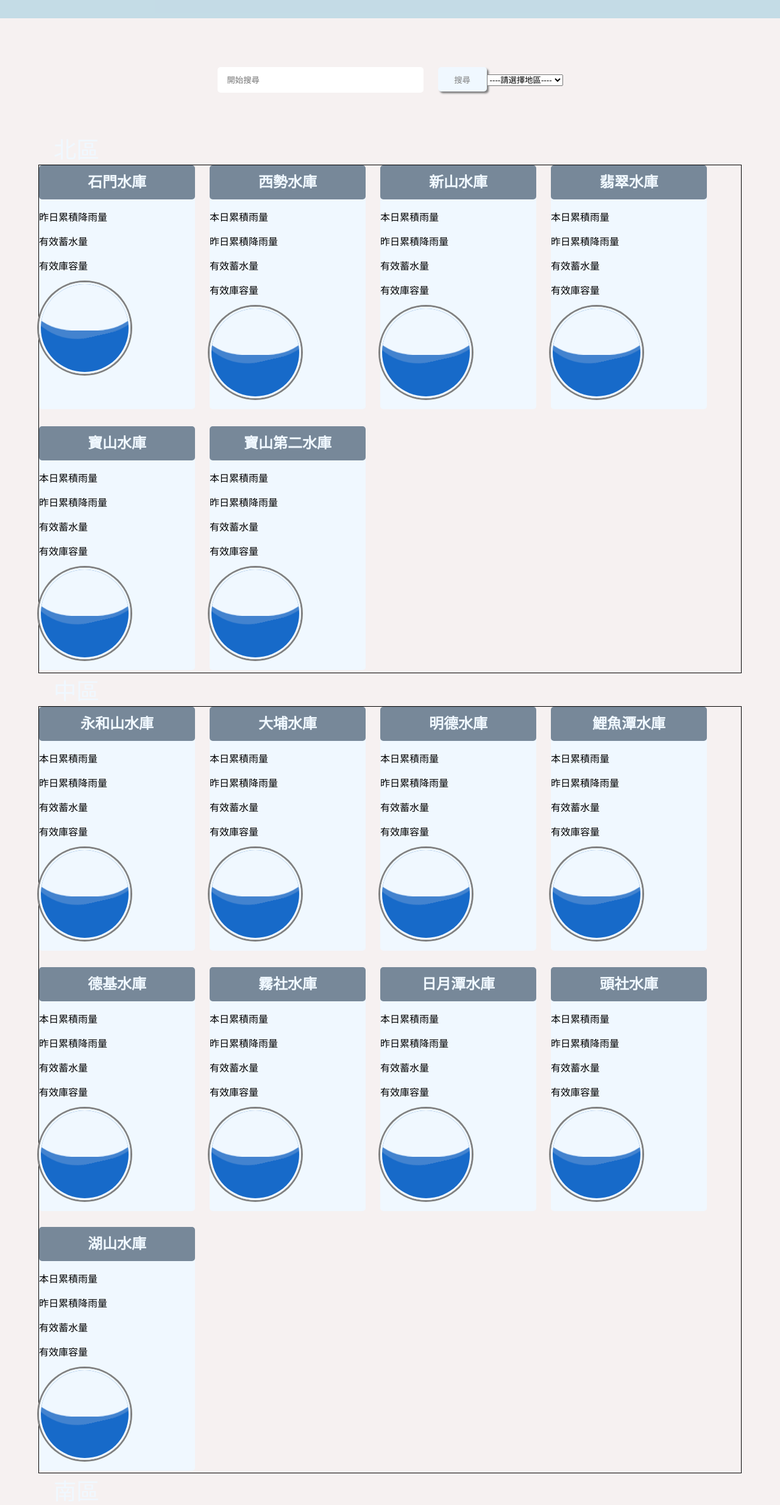
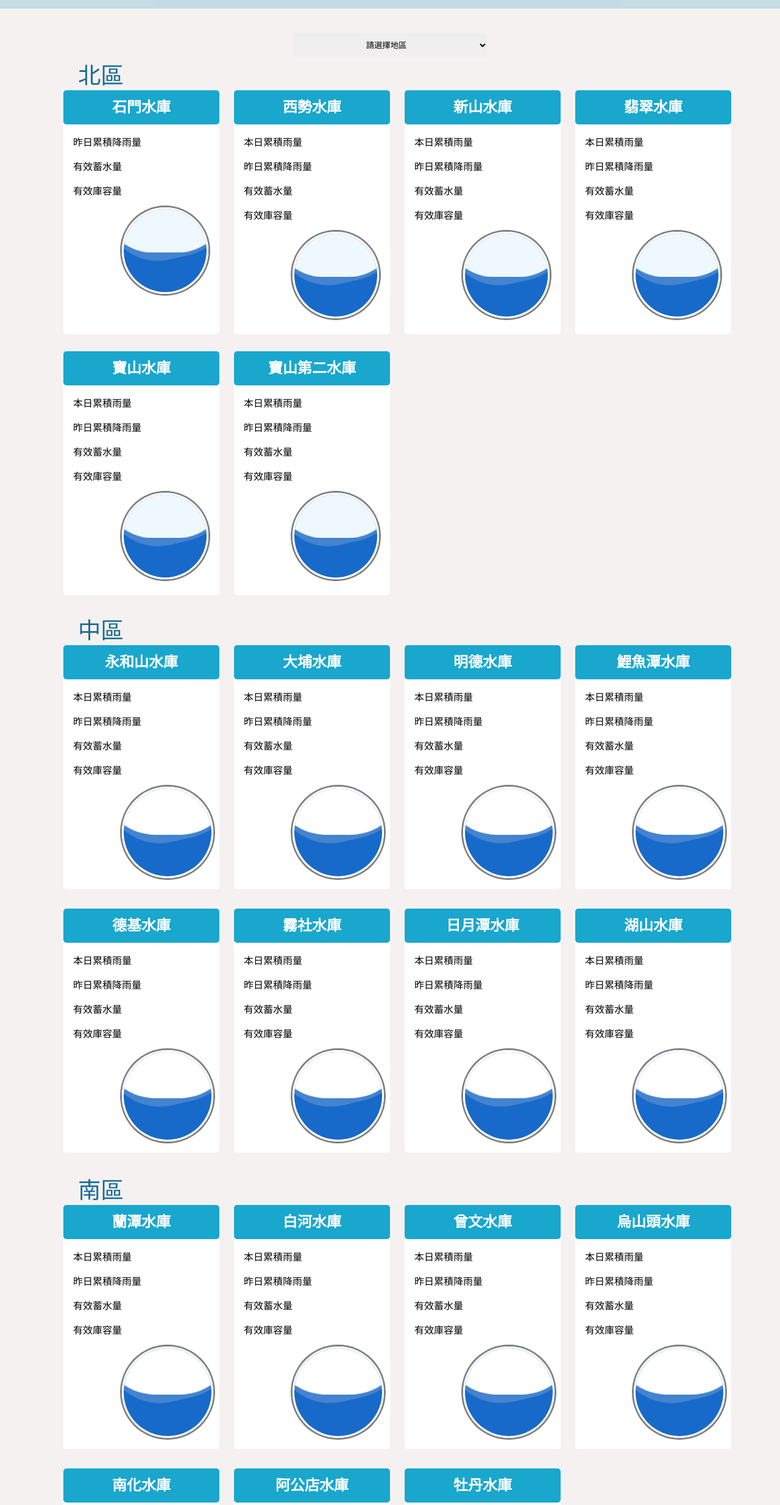
Before and after one commit to zawarudoooooooo/2023-11-29, a Vue app: page /Visual in a window 1280 px wide. Shown: the part 234-2702 px from the top of the page at 61% size. Built offline with nearby package versions, Linux system fonts and the light colour scheme; no server answers.

Commit message:
visual scc

```diff
--- a/src/App.vue
+++ b/src/App.vue
@@ -16,7 +16,7 @@ import Header from './components/Header.vue'
 <style lang="scss" scoped>
   .header{
     width: 100vw;
-    height: 33vh;
+    height: 31vh;
     background-color: #AFD3E2;
     opacity: 0.7;
 
@@ -39,10 +39,4 @@ import Header from './components/Header.vue'
 //   0%  {background-position-x:-200%, -100%, 0%, 100%}
 //   100%{background-position-x:  0%, 100%, 200%, 300%}
 }
-
-
-  .content{
-    margin-top: 10vmin;
-  }
-
 </style>
--- a/src/main.js
+++ b/src/main.js
@@ -21,7 +21,7 @@ let obj2 = {};
 //     console.log(data);
 //   });
 
-//水庫即時資料
+// 水庫即時資料
 // fetch("https://fhy.wra.gov.tw/WraApi/v1/Reservoir/RealTimeInfo")
 //   .then((response) => response.json())
 //   .then((data) => {
--- a/src/views/Visual.vue
+++ b/src/views/Visual.vue
@@ -392,19 +392,17 @@ fetch("https://fhy.wra.gov.tw/WraApi/v1/Reservoir/RealTimeInfo")
 </script>
 
 <template>
-<!-- 搜尋欄 -->
-    <div class="search" id="search">
-        <input type="text" placeholder="開始搜尋">
-        <button type="button">搜尋</button>
-
+<!-- 選擇區域 -->
+    <div class="selectArea">
         <select class="form-control" onchange="location.href = this.options[this.selectedIndex].value">
-    <option selected="" value="#search">----請選擇地區----</option>
-    <option value="#north">北區</option>
-    <option value="#middle">中區</option>
-    <option value="#south">南區</option>
-
-  </select>
+            <option selected="" value="#search">請選擇地區</option>
+            <option value="#north">北區</option>
+            <option value="#middle">中區</option>
+            <option value="#south">南區</option>
+        </select>
     </div>
+
+
     <div class="content">
 
 
@@ -688,27 +686,6 @@ fetch("https://fhy.wra.gov.tw/WraApi/v1/Reservoir/RealTimeInfo")
                 </div>
             </div>
 
-            <!-- 頭社水庫 -->
-            <div class="middleEight">
-                <div class="nameEightM">
-                    <h2 id="20504" value="頭社水庫">頭社水庫</h2>
-                </div>
-            <!-- 本日累積雨量，Inflow Total -->
-                <p id="IFTME">本日累積雨量</p>
-            <!-- 昨日累積降雨量，Basin Rain Fall -->
-                <p id="BRFME">昨日累積降雨量</p>
-            <!-- 有效蓄水量，Effective Storage -->
-                <p id="ESME">有效蓄水量</p>
-            <!-- 有效庫容量，Effective Capacity -->
-                <p id="ECME">有效庫容量</p>
-            <!-- 蓄水比，Percentage Of Storage -->
-                <div class="quan">
-                    <div class="shui">
-                        <p id="POSME"></p>
-                    </div>
-                </div>
-            </div>
-
             <!-- 湖山水庫 -->
             <div class="middleNine">
                 <div class="nameNineM">
@@ -885,47 +862,29 @@ fetch("https://fhy.wra.gov.tw/WraApi/v1/Reservoir/RealTimeInfo")
 </template>
 
 <style lang="scss" scoped>
-//搜尋欄
-    .search{
+//選擇區域
+    .selectArea{
         text-align: center;
-        margin-bottom: 8vmin;
-        input{
+        margin-top: 5vmin;
+
+        select{
             width: 40vmin;
             height: 5vmin;
             border-radius: 5px;
             border-style: none;
-            padding-left: 2vmin;
-        }
-
-        button{
-            width: 10vmin;
-            height: 5vmin;
-            margin-left: 3vmin;
-            border-radius: 5px;
-            color: gray;
-            border-style: none;
-            background-color: aliceblue;
-            box-shadow: 3px 3px 3px gray;
-
-            &:hover{
-                background-color: gray;
-                color: aliceblue;
-            }
-            &:active{
-                background-color: aliceblue;
-                color: gray;
-                }
-            }
+            text-align: center;
+        }
     }
 //北中南水庫
     .content{
     width: 100vw;
-    height: 100vh;
+    height: 90vh;
+
 
     label{
             font-size: 28pt;
-            margin-left: 11vmin;
-            color: aliceblue;
+            margin-left: 16vmin;
+            color: #146C94;
         }
 
 //北部區域
@@ -933,18 +892,21 @@ fetch("https://fhy.wra.gov.tw/WraApi/v1/Reservoir/RealTimeInfo")
         width: 90vw;
         height: 104vh;
         margin: auto;
-        border: 1px solid black;
+        // border: 1px solid black;
         display: flex;
         gap: 3vmin;
         flex-wrap: wrap;
+        padding-left: 10vmin;
+        margin-bottom: 3vmin;
 
         .quan {
         position: relative;
-        width: 18vmin;
-        height: 18vmin;
+        width: 17vmin;
+        height: 17vmin;
         border-radius: 50%;
-        border: 3px solid aliceblue;
+        border: 3px solid white;
         box-shadow: 0 0 0 3px gray;
+        margin-left: 12vmin;
         }
 
         .shui {
@@ -956,6 +918,12 @@ fetch("https://fhy.wra.gov.tw/WraApi/v1/Reservoir/RealTimeInfo")
         background-color: rgb(23, 106, 201);
         border-radius: 50%;
         overflow: hidden;
+
+        p{
+            color: black;
+            font-size: 10pt;
+            z-index: 1;
+        }
         }
 
         .shui::after {
@@ -1004,14 +972,20 @@ fetch("https://fhy.wra.gov.tw/WraApi/v1/Reservoir/RealTimeInfo")
         .northOne{
             width: 20vw;
             height: 50vh;
-            background-color: aliceblue;
-            border-radius: 5px;
+            background-color: white;
+            border-radius: 5px;
+
+            P{
+                margin-left: 2vmin;
+            }
+
             .nameOne{
                 width: 20vw;
                 height: 7vh;
                 border-radius: 5px;
-                background-color: lightslategray;
-                color: aliceblue;
+                background-color: #19A7CE;
+                color: white;
+
                 h2{
                     text-align: center;
                     margin: 0;
@@ -1023,14 +997,18 @@ fetch("https://fhy.wra.gov.tw/WraApi/v1/Reservoir/RealTimeInfo")
         .northTwo{
             width: 20vw;
             height: 50vh;
-            background-color: aliceblue;
-            border-radius: 5px;
+            background-color: white;
+            border-radius: 5px;
+
+            p{
+                margin-left: 2vmin;
+            }
             .nameTwo{
                 width: 20vw;
                 height: 7vh;
                 border-radius: 5px;
-                background-color: lightslategray;
-                color: aliceblue;
+                background-color: #19A7CE;
+                color: white;
                 h2{
                     text-align: center;
                     margin: 0;
@@ -1042,14 +1020,19 @@ fetch("https://fhy.wra.gov.tw/WraApi/v1/Reservoir/RealTimeInfo")
         .northThree{
             width: 20vw;
             height: 50vh;
-            background-color: aliceblue;
-            border-radius: 5px;
+            background-color: white;
+            border-radius: 5px;
+
+            p{
+                margin-left: 2vmin;
+            }
+
             .nameThree{
                 width: 20vw;
                 height: 7vh;
                 border-radius: 5px;
-                background-color: lightslategray;
-                color: aliceblue;
+                background-color: #19A7CE;
+                color: white;
                 h2{
                     text-align: center;
                     margin: 0;
@@ -1061,14 +1044,19 @@ fetch("https://fhy.wra.gov.tw/WraApi/v1/Reservoir/RealTimeInfo")
         .northFour{
             width: 20vw;
             height: 50vh;
-            background-color: aliceblue;
-            border-radius: 5px;
+            background-color: white;
+            border-radius: 5px;
+
+            p{
+                margin-left: 2vmin;
+            }
+
             .nameFour{
                 width: 20vw;
                 height: 7vh;
                 border-radius: 5px;
-                background-color: lightslategray;
-                color: aliceblue;
+                background-color: #19A7CE;
+                color: white;
 
                 h2{
                     text-align: center;
@@ -1081,14 +1069,19 @@ fetch("https://fhy.wra.gov.tw/WraApi/v1/Reservoir/RealTimeInfo")
         .northFive{
             width: 20vw;
             height: 50vh;
-            background-color: aliceblue;
-            border-radius: 5px;
+            background-color: white;
+            border-radius: 5px;
+
+            p{
+                margin-left: 2vmin;
+            }
+
             .nameFive{
                 width: 20vw;
                 height: 7vh;
                 border-radius: 5px;
-                background-color: lightslategray;
-                color: aliceblue;
+                background-color: #19A7CE;
+                color: white;
 
                 h2{
                     text-align: center;
@@ -1101,14 +1094,19 @@ fetch("https://fhy.wra.gov.tw/WraApi/v1/Reservoir/RealTimeInfo")
         .northSix{
             width: 20vw;
             height: 50vh;
-            background-color: aliceblue;
-            border-radius: 5px;
+            background-color: white;
+            border-radius: 5px;
+
+            p{
+                margin-left: 2vmin;
+            }
+
             .nameSix{
                 width: 20vw;
                 height: 7vh;
                 border-radius: 5px;
-                background-color: lightslategray;
-                color: aliceblue;
+                background-color: #19A7CE;
+                color: white;
 
                 h2{
                     text-align: center;
@@ -1122,20 +1120,23 @@ fetch("https://fhy.wra.gov.tw/WraApi/v1/Reservoir/RealTimeInfo")
 //中部區域
     .middle{
         width: 90vw;
-        height: 157vh;
+        height: 105vh;
         margin: auto;
-        border: 1px solid black;
+        // border: 1px solid black;
         display: flex;
         gap: 3vmin;
         flex-wrap: wrap;
+        padding-left: 10vmin;
+        margin-bottom: 3vmin;
 
         .quan {
         position: relative;
         width: 18vmin;
         height: 18vmin;
         border-radius: 50%;
-        border: 3px solid aliceblue;
+        border: 3px solid white;
         box-shadow: 0 0 0 3px gray;
+        margin-left: 12vmin;
         }
 
         .shui {
@@ -1157,7 +1158,7 @@ fetch("https://fhy.wra.gov.tw/WraApi/v1/Reservoir/RealTimeInfo")
         width: 150%;
         height: 150%;
         border-radius: 40%;
-        background-color: aliceblue;
+        background-color: white;
         animation: shi 5s linear infinite;
         }
 
@@ -1196,14 +1197,19 @@ fetch("https://fhy.wra.gov.tw/WraApi/v1/Reservoir/RealTimeInfo")
         .middleOne{
             width: 20vw;
             height: 50vh;
-            background-color: aliceblue;
-            border-radius: 5px;
+            background-color: white;
+            border-radius: 5px;
+
+            p{
+                margin-left: 2vmin;
+            }
+
             .nameOneM{
                 width: 20vw;
                 height: 7vh;
                 border-radius: 5px;
-                background-color: lightslategray;
-                color: aliceblue;
+                background-color: #19A7CE;
+                color: white;
                 h2{
                     text-align: center;
                     margin: 0;
@@ -1216,14 +1222,19 @@ fetch("https://fhy.wra.gov.tw/WraApi/v1/Reservoir/RealTimeInfo")
         .middleTwo{
             width: 20vw;
             height: 50vh;
-            background-color: aliceblue;
-            border-radius: 5px;
+            background-color: white;
+            border-radius: 5px;
+
+            p{
+                margin-left: 2vmin;
+            }
+
             .nameTwoM{
                 width: 20vw;
                 height: 7vh;
                 border-radius: 5px;
-                background-color: lightslategray;
-                color: aliceblue;
+                background-color: #19A7CE;
+                color: white;
                 h2{
                     text-align: center;
                     margin: 0;
@@ -1235,14 +1246,19 @@ fetch("https://fhy.wra.gov.tw/WraApi/v1/Reservoir/RealTimeInfo")
         .middleThree{
             width: 20vw;
             height: 50vh;
-            background-color: aliceblue;
-            border-radius: 5px;
+            background-color: white;
+            border-radius: 5px;
+
+            p{
+                margin-left: 2vmin;
+            }
+
             .nameThreeM{
                 width: 20vw;
                 height: 7vh;
                 border-radius: 5px;
-                background-color: lightslategray;
-                color: aliceblue;
+                background-color: #19A7CE;
+                color: white;
                 h2{
                     text-align: center;
                     margin: 0;
@@ -1254,14 +1270,19 @@ fetch("https://fhy.wra.gov.tw/WraApi/v1/Reservoir/RealTimeInfo")
         .middleFour{
             width: 20vw;
             height: 50vh;
-            background-color: aliceblue;
-            border-radius: 5px;
+            background-color: white;
+            border-radius: 5px;
+
+            p{
+                margin-left: 2vmin;
+            }
+
             .nameFourM{
                 width: 20vw;
                 height: 7vh;
                 border-radius: 5px;
-                background-color: lightslategray;
-                color: aliceblue;
+                background-color: #19A7CE;
+                color: white;
 
                 h2{
                     text-align: center;
@@ -1274,14 +1295,19 @@ fetch("https://fhy.wra.gov.tw/WraApi/v1/Reservoir/RealTimeInfo")
         .middleFive{
             width: 20vw;
             height: 50vh;
-            background-color: aliceblue;
-            border-radius: 5px;
+            background-color: white;
+            border-radius: 5px;
+
+            p{
+                margin-left: 2vmin;
+            }
+
             .nameFiveM{
                 width: 20vw;
                 height: 7vh;
                 border-radius: 5px;
-                background-color: lightslategray;
-                color: aliceblue;
+                background-color: #19A7CE;
+                color: white;
 
                 h2{
                     text-align: center;
@@ -1294,14 +1320,19 @@ fetch("https://fhy.wra.gov.tw/WraApi/v1/Reservoir/RealTimeInfo")
         .middleSix{
             width: 20vw;
             height: 50vh;
-            background-color: aliceblue;
-            border-radius: 5px;
+            background-color: white;
+            border-radius: 5px;
+
+            p{
+                margin-left: 2vmin;
+            }
+
             .nameSixM{
                 width: 20vw;
                 height: 7vh;
                 border-radius: 5px;
-                background-color: lightslategray;
-                color: aliceblue;
+                background-color: #19A7CE;
+                color: white;
 
                 h2{
                     text-align: center;
@@ -1315,35 +1346,19 @@ fetch("https://fhy.wra.gov.tw/WraApi/v1/Reservoir/RealTimeInfo")
         .middleSeven{
             width: 20vw;
             height: 50vh;
-            background-color: aliceblue;
-            border-radius: 5px;
+            background-color: white;
+            border-radius: 5px;
+
+            p{
+                margin-left: 2vmin;
+            }
+
             .nameSevenM{
                 width: 20vw;
                 height: 7vh;
                 border-radius: 5px;
-                background-color: lightslategray;
-                color: aliceblue;
-
-                h2{
-                    text-align: center;
-                    margin: 0;
-                    padding-top: 1vmin;
-                }
-            }
-        }
-
-//頭社水庫
-        .middleEight{
-            width: 20vw;
-            height: 50vh;
-            background-color: aliceblue;
-            border-radius: 5px;
-            .nameEightM{
-                width: 20vw;
-                height: 7vh;
-                border-radius: 5px;
-                background-color: lightslategray;
-                color: aliceblue;
+                background-color: #19A7CE;
+                color: white;
 
                 h2{
                     text-align: center;
@@ -1357,14 +1372,19 @@ fetch("https://fhy.wra.gov.tw/WraApi/v1/Reservoir/RealTimeInfo")
         .middleNine{
             width: 20vw;
             height: 50vh;
-            background-color: aliceblue;
-            border-radius: 5px;
+            background-color: white;
+            border-radius: 5px;
+
+            p{
+                margin-left: 2vmin;
+            }
+
             .nameNineM{
                 width: 20vw;
                 height: 7vh;
                 border-radius: 5px;
-                background-color: lightslategray;
-                color: aliceblue;
+                background-color: #19A7CE;
+                color: white;
 
                 h2{
                     text-align: center;
@@ -1379,10 +1399,11 @@ fetch("https://fhy.wra.gov.tw/WraApi/v1/Reservoir/RealTimeInfo")
         width: 90vw;
         height: 105vh;
         margin: auto;
-        border: 1px solid black;
+        // border: 1px solid black;
         display: flex;
         gap: 3vmin;
         flex-wrap: wrap;
+        padding-left: 10vmin;
 
 
         .quan {
@@ -1392,6 +1413,7 @@ fetch("https://fhy.wra.gov.tw/WraApi/v1/Reservoir/RealTimeInfo")
         border-radius: 50%;
         border: 3px solid aliceblue;
         box-shadow: 0 0 0 3px gray;
+        margin-left: 12vmin;
         }
 
         .shui {
@@ -1413,7 +1435,7 @@ fetch("https://fhy.wra.gov.tw/WraApi/v1/Reservoir/RealTimeInfo")
         width: 150%;
         height: 150%;
         border-radius: 40%;
-        background-color: aliceblue;
+        background-color: white;
         animation: shi 5s linear infinite;
         }
 
@@ -1451,14 +1473,19 @@ fetch("https://fhy.wra.gov.tw/WraApi/v1/Reservoir/RealTimeInfo")
         .southOne{
             width: 20vw;
             height: 50vh;
-            background-color: aliceblue;
-            border-radius: 5px;
+            background-color: white;
+            border-radius: 5px;
+
+            p{
+                margin-left: 2vmin;
+            }
+
             .nameOneS{
                 width: 20vw;
                 height: 7vh;
                 border-radius: 5px;
-                background-color: lightslategray;
-                color: aliceblue;
+                background-color: #19A7CE;
+                color: white;
                 h2{
                     text-align: center;
                     margin: 0;
@@ -1470,14 +1497,19 @@ fetch("https://fhy.wra.gov.tw/WraApi/v1/Reservoir/RealTimeInfo")
         .southTwo{
             width: 20vw;
             height: 50vh;
-            background-color: aliceblue;
-            border-radius: 5px;
+            background-color: white;
+            border-radius: 5px;
+
+            p{
+                margin-left: 2vmin;
+            }
+
             .nameTwoS{
                 width: 20vw;
                 height: 7vh;
                 border-radius: 5px;
-                background-color: lightslategray;
-                color: aliceblue;
+                background-color: #19A7CE;
+                color: white;
                 h2{
                     text-align: center;
                     margin: 0;
@@ -1489,14 +1521,19 @@ fetch("https://fhy.wra.gov.tw/WraApi/v1/Reservoir/RealTimeInfo")
         .southThree{
             width: 20vw;
             height: 50vh;
-            background-color: aliceblue;
-            border-radius: 5px;
+            background-color: white;
+            border-radius: 5px;
+
+            p{
+                margin-left: 2vmin;
+            }
+
             .nameThreeS{
                 width: 20vw;
                 height: 7vh;
                 border-radius: 5px;
-                background-color: lightslategray;
-                color: aliceblue;
+                background-color: #19A7CE;
+                color: white;
                 h2{
                     text-align: center;
                     margin: 0;
@@ -1508,14 +1545,19 @@ fetch("https://fhy.wra.gov.tw/WraApi/v1/Reservoir/RealTimeInfo")
         .southFour{
             width: 20vw;
             height: 50vh;
-            background-color: aliceblue;
-            border-radius: 5px;
+            background-color: white;
+            border-radius: 5px;
+
+            p{
+                margin-left: 2vmin;
+            }
+
             .nameFourS{
                 width: 20vw;
                 height: 7vh;
                 border-radius: 5px;
-                background-color: lightslategray;
-                color: aliceblue;
+                background-color: #19A7CE;
+                color: white;
 
                 h2{
                     text-align: center;
@@ -1528,14 +1570,19 @@ fetch("https://fhy.wra.gov.tw/WraApi/v1/Reservoir/RealTimeInfo")
         .southFive{
             width: 20vw;
             height: 50vh;
-            background-color: aliceblue;
-            border-radius: 5px;
+            background-color: white;
+            border-radius: 5px;
+
+            p{
+                margin-left: 2vmin;
+            }
+
             .nameFiveS{
                 width: 20vw;
                 height: 7vh;
                 border-radius: 5px;
-                background-color: lightslategray;
-                color: aliceblue;
+                background-color: #19A7CE;
+                color: white;
 
                 h2{
                     text-align: center;
@@ -1548,14 +1595,19 @@ fetch("https://fhy.wra.gov.tw/WraApi/v1/Reservoir/RealTimeInfo")
         .southSix{
             width: 20vw;
             height: 50vh;
-            background-color: aliceblue;
-            border-radius: 5px;
+            background-color: white;
+            border-radius: 5px;
+
+            p{
+                margin-left: 2vmin;
+            }
+
             .nameSixS{
                 width: 20vw;
                 height: 7vh;
                 border-radius: 5px;
-                background-color: lightslategray;
-                color: aliceblue;
+                background-color: #19A7CE;
+                color: white;
 
                 h2{
                     text-align: center;
@@ -1569,14 +1621,19 @@ fetch("https://fhy.wra.gov.tw/WraApi/v1/Reservoir/RealTimeInfo")
         .southSeven{
             width: 20vw;
             height: 50vh;
-            background-color: aliceblue;
-            border-radius: 5px;
+            background-color: white;
+            border-radius: 5px;
+
+            p{
+                margin-left: 2vmin;
+            }
+
             .nameSevenS{
                 width: 20vw;
                 height: 7vh;
                 border-radius: 5px;
-                background-color: lightslategray;
-                color: aliceblue;
+                background-color: #19A7CE;
+                color: white;
 
                 h2{
                     text-align: center;
```
